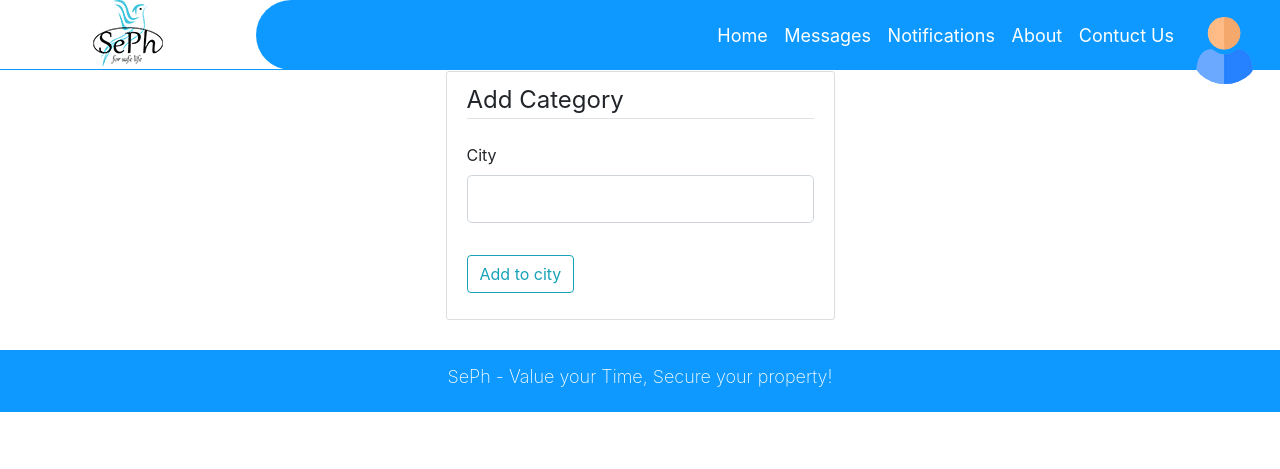
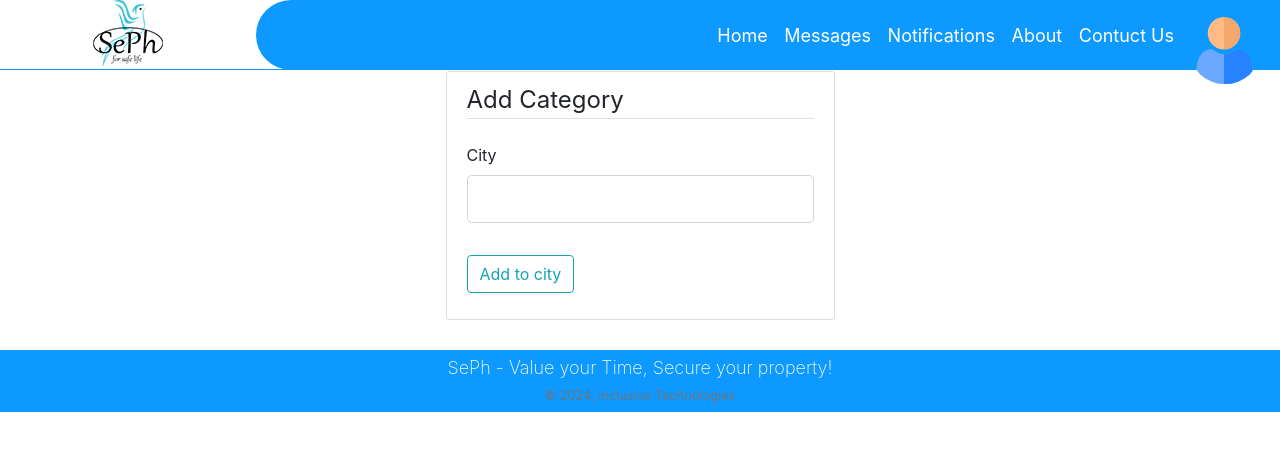
Before and after one commit to yosephtamir/SePh, a Flask app: page /city in a window 1280 px wide. Shown: the top 469 px of the page. Run offline with Flask 3, Linux system fonts and the light colour scheme; some libraries are stand-ins or nearby versions.

Commit message:
cpy right

```diff
--- a/web/static/css/footer.css
+++ b/web/static/css/footer.css
@@ -4,7 +4,9 @@
     background-color: #0D99ff;
     bottom: 0px;
     display: flex;
+    flex-direction: column;
     justify-content: center;
+    align-items: center;
     color: white;
     margin-top: 10px;
     position: relative;
--- a/web/templates/common.html
+++ b/web/templates/common.html
@@ -83,6 +83,7 @@
   <footer>
     <div id="copyr" class="foot">
       <h3 id="valyotime">SePh - Value your Time, Secure your property!</h3>
+      <small class="text-muted">&copy; 2024, inclusive Technologies</small>
     </div>
   </footer>
   <script src="https://code.jquery.com/jquery-3.2.1.slim.min.js" integrity="sha384-KJ3o2DKtIkvYIK3UENzmM7KCkRr/rE9/Qpg6aAZGJwFDMVNA/GpGFF93hXpG5KkN" crossorigin="anonymous"></script>
```
